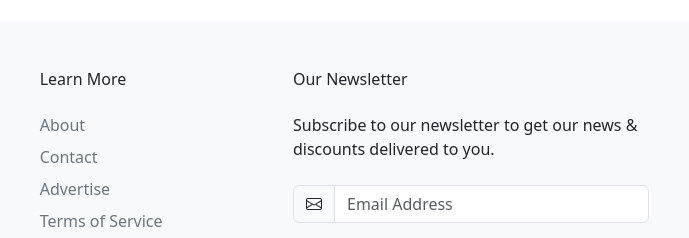
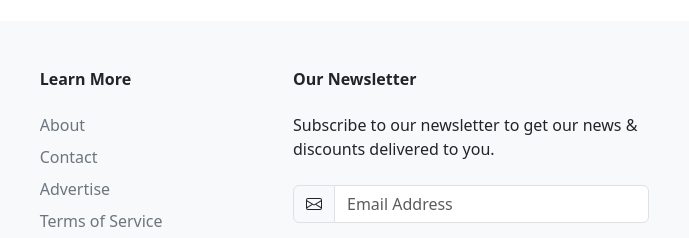
Before and after one commit to aryan511-sys/website-with-tailwind-and-bootstrep, a plain HTML site: page index.html in a window 1280 px wide. Shown: the part 8123-8361 px from the top of the page, 549-1238 px from the left. Drawn offline with nearby package versions, Linux system fonts and the light colour scheme; a web font is replaced by a local one.

Commit message:
Add some changes

```diff
--- a/index.html
+++ b/index.html
@@ -961,7 +961,7 @@
             </div>
             <div class="col-12 col-md-4 col-lg-3 col-xl-2">
               <div class="widget">
-                <h4 class="widget-title mb-4">Learn More</h4>
+                <h4 class="widget-title mb-4 tw-font-bold">Learn More</h4>
                 <ul class="list-unstyled">
                   <li class="mb-2">
                     <a href="#!" class="link-secondary text-decoration-none">About</a>
@@ -983,7 +983,7 @@
             </div>
             <div class="col-12 col-lg-3 col-xl-4">
               <div class="widget">
-                <h4 class="widget-title mb-4">Our Newsletter</h4>
+                <h4 class="widget-title mb-4 tw-font-bold">Our Newsletter</h4>
                 <p class="mb-4">Subscribe to our newsletter to get our news &amp; discounts delivered to you.</p>
                 <form action="#!">
                   <div class="row gy-4">
```
